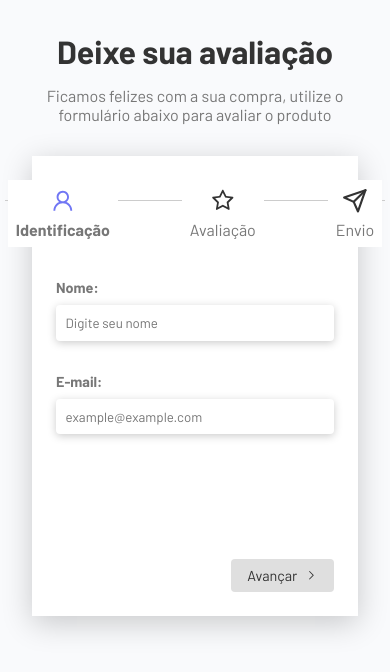
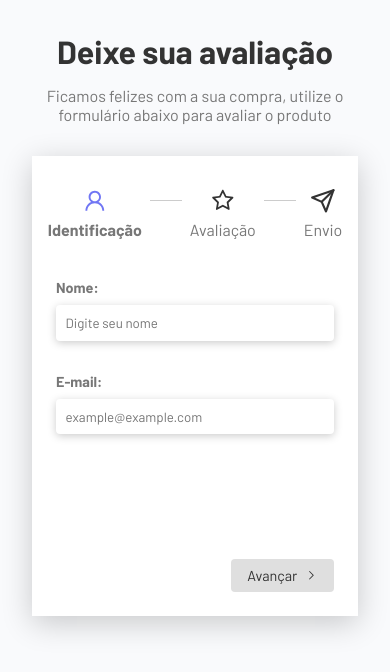
Before and after one commit to dev-vinicius-lima/form-multStep, a React (Vite) app: page / in a window 390 px wide. Shown: the top 672 px of the page. Built offline with nearby package versions, Linux system fonts and the light colour scheme.

Commit message:
Responsive Mobile

```diff
--- a/src/components/Steps.css
+++ b/src/components/Steps.css
@@ -1,6 +1,6 @@
 .steps {
     display: flex;
-    gap: 4rem;
+    gap: 3rem;
     align-items: center;
     justify-content: center;
     max-width: 400px;
@@ -11,7 +11,7 @@
 
 .steps::after {
     content: "";
-    width: 380px;
+    width: 80%;
     border-bottom: 1px solid #ccc;
     position: absolute;
     top: 20px;
@@ -37,3 +37,23 @@
 .active>svg {
     fill: #7076f4;
 }
+
+@media (max-width: 415px) {
+    .steps {
+        gap: 2rem;
+    }
+
+    .steps::after {
+        width: 80%;
+    }
+}
+
+@media (max-width: 377px) {
+    .steps {
+        gap: 1.5rem;
+    }
+
+    steps::after {
+        width: 80%;
+    }
+}
```
